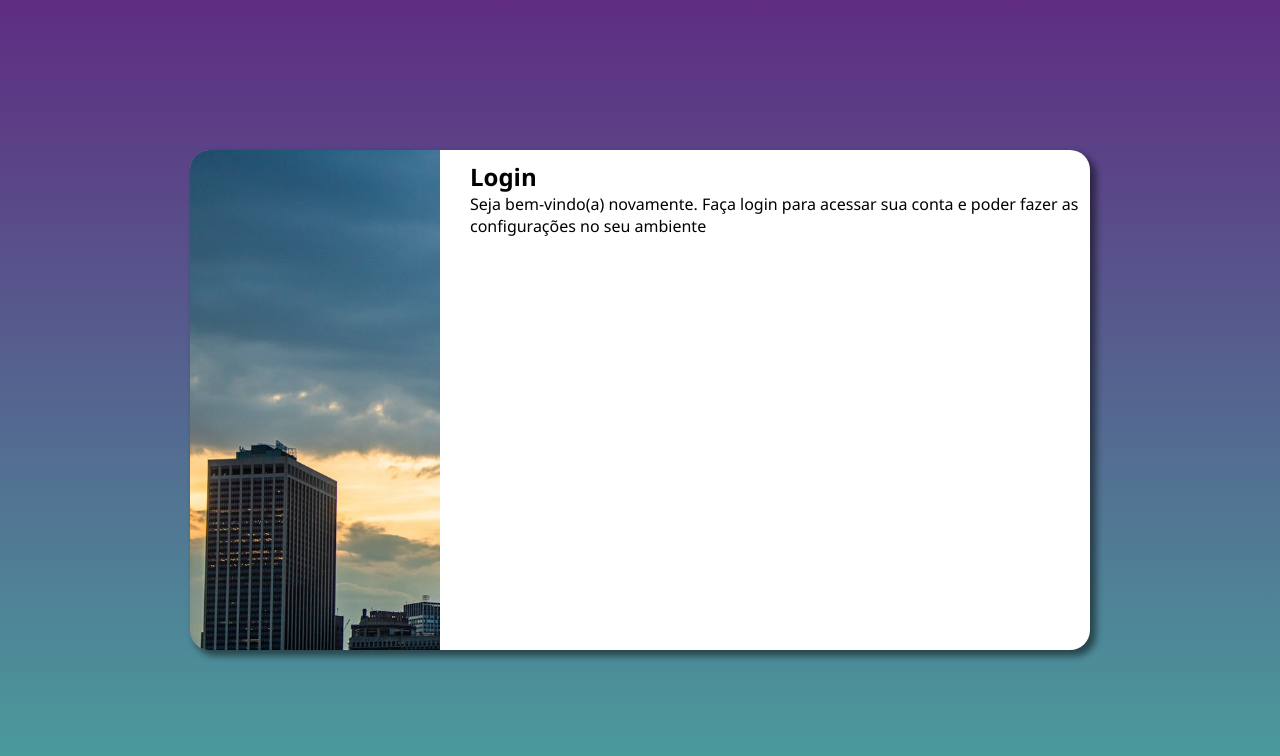
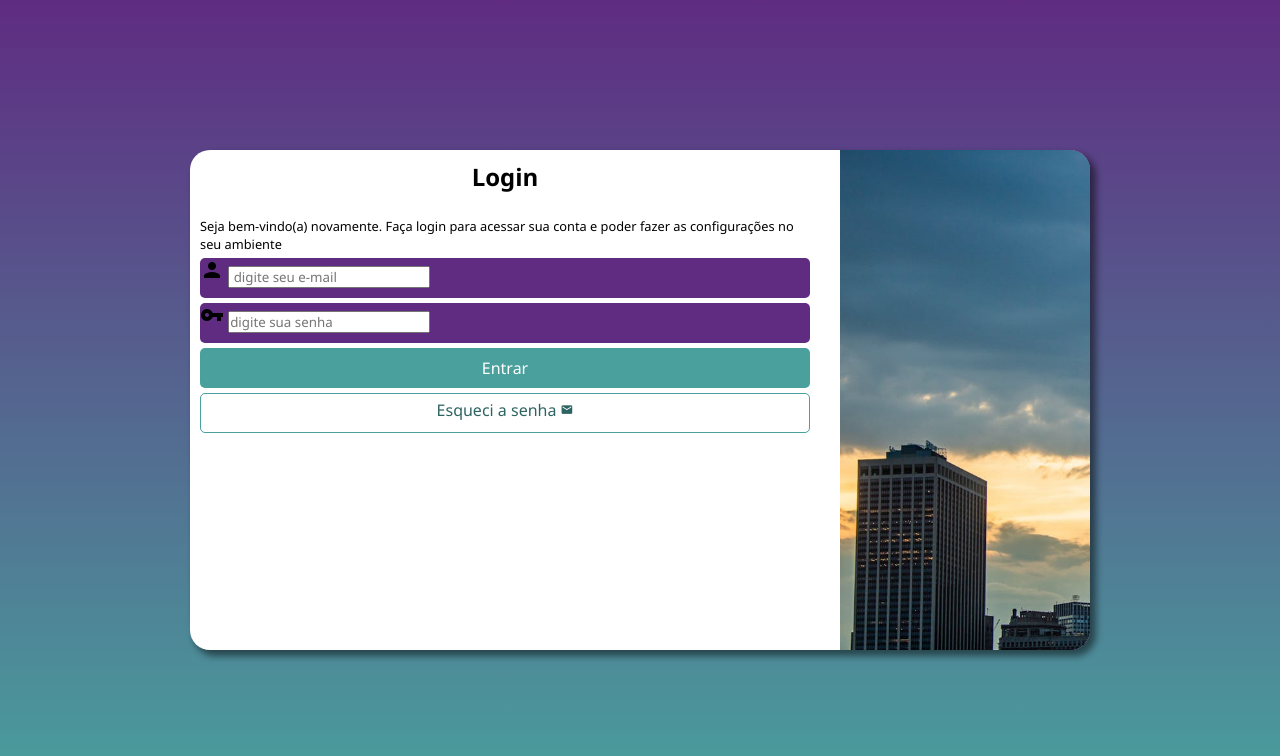
Before and after one commit to Man0Lulu/login_responsivo, a plain HTML site: page index.html in a window 1280 px wide. Drawn offline with Linux system fonts and the light colour scheme.

Commit message:
colocando estilos em formularios

```diff
--- a/estilo.css
+++ b/estilo.css
@@ -52,3 +52,60 @@
     display: block;
     padding: 10px;
 }
+
+div#formulario > h1{
+    text-align: center;
+    margin-bottom: 1.0em;
+}
+
+div#formulario > p{
+    font-size: 0.8em;
+}
+
+form > div.campo {
+    background-color: #5f2c82;
+    display: block;
+    width: 100%;
+    height: 40px;
+    border-radius: 5px;
+    margin: 5px 0px;
+}
+
+form > input[type=submit]{
+    display: block;
+    font-size: 1em;
+    width: 100%;
+    height: 40px;
+    background-color: #49a09d;
+    color: white;
+    border: none;
+    border-radius: 5px;
+    cursor: pointer;
+}
+
+form > input[input=submit]:hover{
+    background-color: #2d6462;
+}
+
+form > a.botao{
+    display: block;
+    text-align: center;
+    font-size: 1em;
+    width: 100%;
+    height: 40px;
+    padding-top: 5px;
+    margin-top: 5px;
+    background-color: white;
+    color: #2d6462;
+    border: 1px solid #49a09d;
+    border-radius: 5px;
+    text-decoration: none;
+}
+
+form > a.botao:hover{
+    background-color: #49a09d;
+}
+
+form > a.botao > i{
+    font-size: 0.8em;
+}
--- a/index.html
+++ b/index.html
@@ -3,6 +3,7 @@
 <head>
     <meta charset="UTF-8">
     <meta name="viewport" content="width=device-width, initial-scale=1.0">
+    <link href="https://fonts.googleapis.com/icon?family=Material+Icons" rel="stylesheet">
     <link rel="stylesheet" href="estilo.css">
     <link rel="stylesheet" href="media-query.css">
     <title>Tela de Login responsiva</title>
@@ -17,8 +18,23 @@
                 <h1>Login</h1>
                 <p>Seja bem-vindo(a) novamente. Faça login para acessar sua conta e
                 poder fazer as configurações no seu ambiente</p>
-                <form action="login.php" method="post">
-
+                <form action="login.php" method="post" autocomplete="on">
+                    <div class="campo">
+                        <i class="material-icons">person</i>
+                        <input type="email" name="login" id="ilogin" placeholder=" digite seu e-mail"
+                         autocomplete="email" required minlength="8" maxlength="20">
+                        <label for="ilogin"></label>
+                    </div>
+                    <div class="campo">
+                        <i class="material-icons">vpn_key</i>
+                        <input type="password" name="senha" id="isenha" placeholder="digite sua senha"
+                         autocomplete="current-password" required minlength="8" maxlength="20">
+                        <label for="isenha"></label>
+                    </div>
+                    <input type="submit" value="Entrar">
+                    <a href="esqueci.html" class="botao">
+                        Esqueci a senha <i class="material-icons">email</i>
+                    </a>
                 </form>
             </div>
         </section>
--- a/media-query.css
+++ b/media-query.css
@@ -28,13 +28,13 @@
         width: 900px;
     }
     section#login > div#imagem{
-        float: left;
+        float: right;
         height: 600px;
         width: 250px;
     }
 
     section#login > div#formulario{
-        float: right;
+        float: left;
         width: 70%;
     }
 }
```
